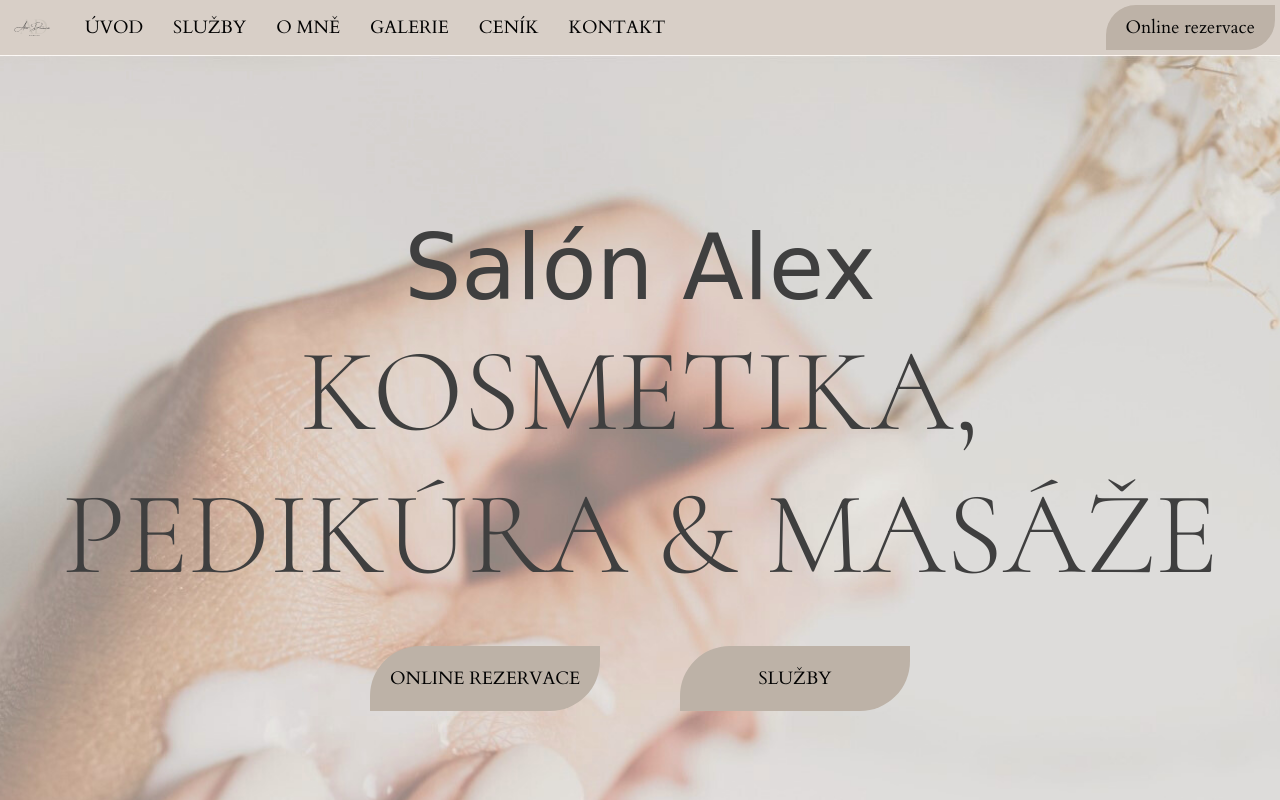
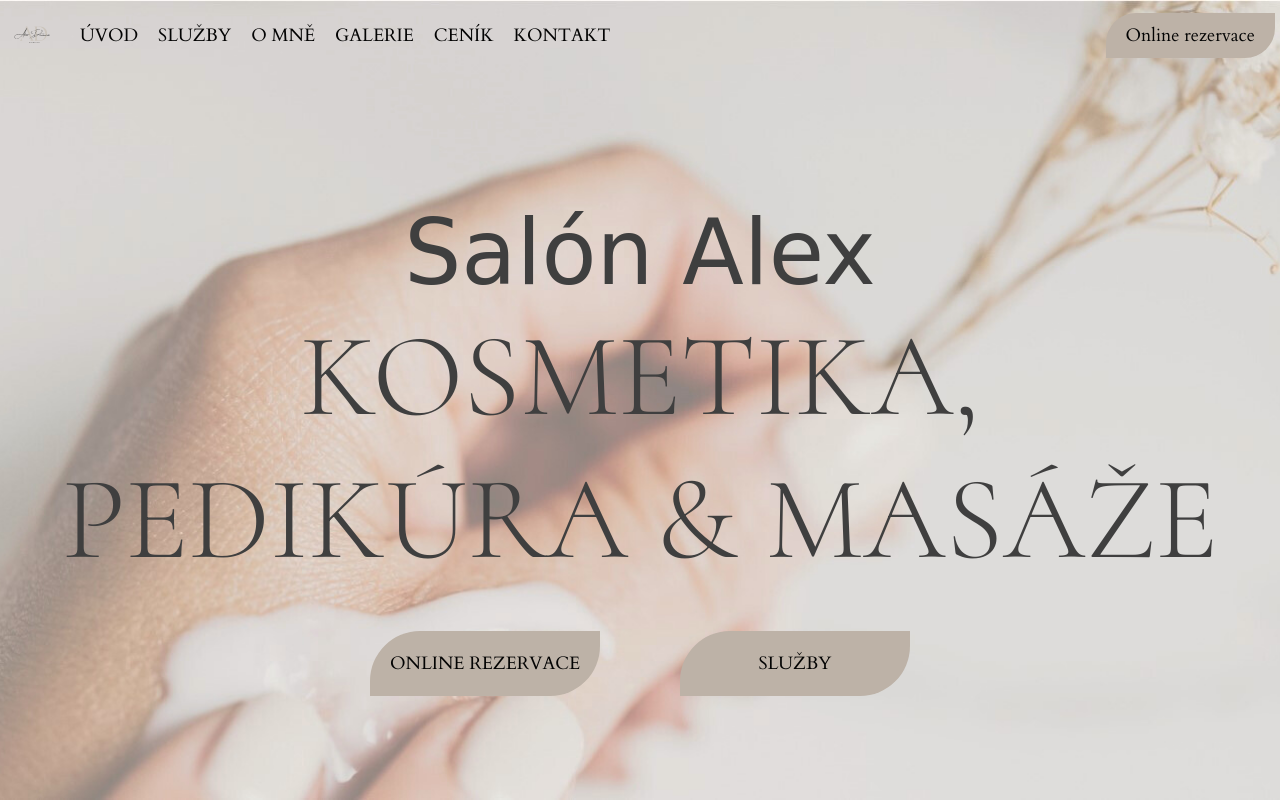
Before and after one commit to LenkaPol/Zaverecny-projekt---kosmetika, an Eleventy site: page index.html in a window 1280 px wide. Shown: the top 800 px of the page. Built offline with nearby package versions, Linux system fonts and the light colour scheme; Eleventy itself is replaced by a stand-in of ours; files that its build step writes are made by us from their sources; a script that the page names is missing; a web font is replaced by a local one.

Commit message:
upravené menu bez pozadí a responzivní header

```diff
--- a/scss/_header.scss
+++ b/scss/_header.scss
@@ -25,7 +25,7 @@
         display: none;
     }
     &__text {
-        padding: 50px 30px;
+        padding: 80px 30px 50px 30px;
     }
 }
 @media screen and (min-width: 640px){
@@ -83,7 +83,21 @@
             margin: 0 40px;
         }
         &__text {
-            padding-top: calc(50vh/2.5);
+            padding-top: calc(50vh/2);
         }
     }
 }
+@media screen and (min-width: 1300px) {
+    .header {
+        &__text {
+            padding-top: calc(50vh/1.8);
+        }
+    }
+}
+@media screen and (min-width: 1980px) {
+    .header {
+        &__text {
+            padding: 350px;
+        }
+    }
+}
--- a/scss/_navigation.scss
+++ b/scss/_navigation.scss
@@ -3,6 +3,12 @@
     display: flex;
     justify-content: space-between;
     align-items: center;
+    position: absolute;
+    top: 0;
+    left: 0;
+    width: 100%;
+    padding: 10px 0;
+    z-index: 10;
     &__checkbox {
         position: absolute;
         left: -9999px;
@@ -12,7 +18,6 @@
         margin: 0;
         padding: 0;
         list-style: none;
-        background-color: color.$menu-background;
     }
     &__item {
         border-bottom: 1px solid color.$section-background;
@@ -22,7 +27,7 @@
     }
     &__link {
         display: block;
-        padding: 15px;
+        padding: 10px;
         text-decoration: none;
         color: color.$font;
         text-transform: uppercase;
@@ -34,6 +39,9 @@
     }
     &__checkbox:checked ~ .menu__list {
         display: block;
+        background-color: color.$menu-background;
+        width: 100vh;
+        height: 100vh;
     }
     &__toggler {
         cursor: pointer;
@@ -55,7 +63,6 @@
         display: none;
     }
     &--left {
-        display: flex;
         align-items: center;
     }
 }
@@ -85,6 +92,9 @@ label {
             margin: 0 10px;
             display: block;
         }
+        &--left {
+            display: flex;
+        }
     }
 }
 @media screen and (min-width: 900px) {
```
Also changed, not shown: css/style.css, css/style.min.css, 2 other files.
